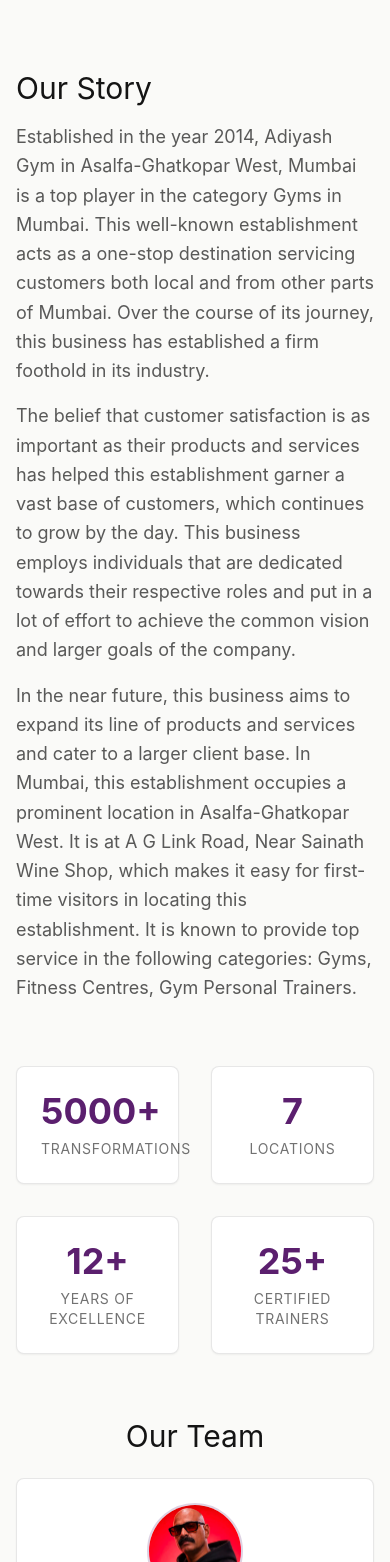
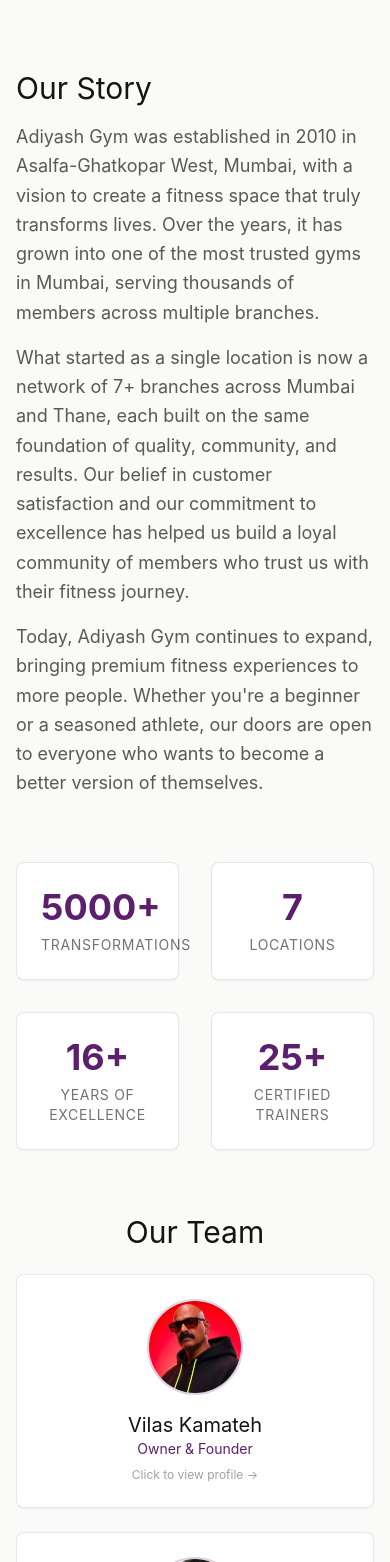
Before and after one commit to adiyashgym-ops/adiyash-gym-website, a React (Vite) app: page /about in a window 390 px wide. Shown: the part 266-1828 px from the top of the page. Built offline with nearby package versions, Linux system fonts and the light colour scheme; no server answers; a web font is replaced by a local one.

Commit message:
Final: About and Owner pages with correct image path and 2010

```diff
--- a/src/components/About.jsx
+++ b/src/components/About.jsx
@@ -4,6 +4,56 @@
 import AnimatedSection from './AnimatedSection'
 
 const About = () => {
+  const timelineData = [
+    {
+      year: '2010',
+      title: 'Business Born',
+      description: 'The vision for Adiyash Gym was born — a dream to make fitness accessible to everyone.',
+    },
+    {
+      year: '2015',
+      title: 'Ladies Gym',
+      description: "Adiyash's first dedicated ladies-only fitness space, created to empower women in a safe, supportive environment.",
+      date: '11/01/2015',
+    },
+    {
+      year: '2015',
+      title: 'Unisex Gym',
+      description: 'The original Adiyash Gym — where it all began. A community hub for fitness enthusiasts of all levels.',
+      date: '31/05/2015',
+    },
+    {
+      year: '2020',
+      title: 'Kandivali',
+      description: 'Opened during challenging times, Kandivali became a beacon of health and resilience for the community.',
+      date: '01/11/2020',
+    },
+    {
+      year: '2022',
+      title: 'Vikhroli',
+      description: "A modern facility designed to bring premium fitness to the heart of Vikhroli's growing community.",
+      date: '02/10/2022',
+    },
+    {
+      year: '2024',
+      title: 'Kurla',
+      description: 'Our newest flagship location, offering state-of-the-art equipment and a premium fitness experience.',
+      date: '21/01/2024',
+    },
+    {
+      year: '2024',
+      title: 'Marol',
+      description: 'A fresh, vibrant space for the Marol community — the latest addition to the Adiyash family.',
+      date: '05/06/2024',
+    },
+    {
+      year: '2025',
+      title: 'V49 Thane',
+      description: "The newest branch in Thane, bringing Adiyash's signature fitness experience to a new city.",
+      date: '30/04/2025',
+    },
+  ]
+
   return (
     <section className="min-h-screen bg-cream py-24 px-4">
       <div className="max-w-7xl mx-auto">
@@ -43,13 +93,22 @@
           <div className="max-w-4xl mx-auto mb-16">
             <h2 className="font-heading text-3xl text-ink mb-4">Our Story</h2>
             <p className="font-body text-ink/70 text-lg leading-relaxed mb-4">
-              Established in the year 2014, Adiyash Gym in Asalfa-Ghatkopar West, Mumbai is a top player in the category Gyms in Mumbai. This well-known establishment acts as a one-stop destination servicing customers both local and from other parts of Mumbai. Over the course of its journey, this business has established a firm foothold in its industry.
+              Adiyash Gym was established in 2010 in Asalfa-Ghatkopar West, Mumbai, with a
+              vision to create a fitness space that truly transforms lives. Over the years,
+              it has grown into one of the most trusted gyms in Mumbai, serving thousands
+              of members across multiple branches.
             </p>
             <p className="font-body text-ink/70 text-lg leading-relaxed mb-4">
-              The belief that customer satisfaction is as important as their products and services has helped this establishment garner a vast base of customers, which continues to grow by the day. This business employs individuals that are dedicated towards their respective roles and put in a lot of effort to achieve the common vision and larger goals of the company.
+              What started as a single location is now a network of 7+ branches across
+              Mumbai and Thane, each built on the same foundation of quality, community,
+              and results. Our belief in customer satisfaction and our commitment to
+              excellence has helped us build a loyal community of members who trust us
+              with their fitness journey.
             </p>
             <p className="font-body text-ink/70 text-lg leading-relaxed">
-              In the near future, this business aims to expand its line of products and services and cater to a larger client base. In Mumbai, this establishment occupies a prominent location in Asalfa-Ghatkopar West. It is at A G Link Road, Near Sainath Wine Shop, which makes it easy for first-time visitors in locating this establishment. It is known to provide top service in the following categories: Gyms, Fitness Centres, Gym Personal Trainers.
+              Today, Adiyash Gym continues to expand, bringing premium fitness experiences
+              to more people. Whether you're a beginner or a seasoned athlete, our doors
+              are open to everyone who wants to become a better version of themselves.
             </p>
           </div>
         </AnimatedSection>
@@ -80,14 +139,13 @@
           <div className="max-w-4xl mx-auto mb-16">
             <h2 className="font-heading text-3xl text-ink mb-6 text-center">Our Team</h2>
             <div className="grid grid-cols-1 md:grid-cols-2 lg:grid-cols-4 gap-6">
-              {/* Vilas Kamathe - Clickable to Owner Page */}
               <Link to="/owner" className="bg-white border border-ink/10 rounded-lg p-6 text-center shadow-sm hover:border-purple/50 transition-all hover:scale-[1.02] cursor-pointer block">
                 <img
                   src="/team/vilas-kamathe.jpg"
-                  alt="Vilas Kamathe"
+                  alt="Vilas Kamateh"
                   className="w-24 h-24 rounded-full mx-auto mb-4 object-cover border-2 border-purple/20"
                 />
-                <h3 className="font-heading text-ink text-xl">Vilas Kamathe</h3>
+                <h3 className="font-heading text-ink text-xl">Vilas Kamateh</h3>
                 <p className="font-body text-purple text-sm">Owner & Founder</p>
                 <p className="font-body text-ink/40 text-xs mt-2">Click to view profile →</p>
               </Link>
@@ -125,8 +183,49 @@
           </div>
         </AnimatedSection>
 
+        {/* ===== OUR JOURNEY TIMELINE ===== */}
+        <AnimatedSection delay={0.8}>
+          <div className="max-w-4xl mx-auto mb-16">
+            <h2 className="font-heading text-3xl text-ink mb-2 text-center">Our Journey</h2>
+            <p className="font-body text-ink/60 text-center max-w-2xl mx-auto mb-10">
+              16 Years of Excellence — From a vision in 2010 to 7+ branches across Mumbai
+            </p>
+
+            <div className="relative">
+              {/* Vertical Line */}
+              <div className="absolute left-4 md:left-1/2 top-0 bottom-0 w-0.5 bg-purple/30"></div>
+
+              {timelineData.map((item, index) => (
+                <div key={index} className={`relative flex flex-col md:flex-row mb-8 ${index % 2 === 0 ? 'md:flex-row' : 'md:flex-row-reverse'}`}>
+                  {/* Dot */}
+                  <div className="absolute left-4 md:left-1/2 w-3 h-3 bg-purple rounded-full transform -translate-x-1.5 md:-translate-x-1.5 mt-2 z-10"></div>
+
+                  {/* Content */}
+                  <div className={`ml-12 md:ml-0 md:w-1/2 ${index % 2 === 0 ? 'md:pr-12 md:text-right' : 'md:pl-12'}`}>
+                    <div className="bg-white border border-ink/10 rounded-lg p-6 shadow-sm hover:border-purple/50 transition-all hover:scale-[1.01]">
+                      <div className="flex items-center justify-between md:block">
+                        <span className="font-heading text-2xl text-purple">{item.year}</span>
+                        {item.date && (
+                          <span className="text-ink/40 text-sm font-body ml-2 md:ml-0 md:block">
+                            {item.date}
+                          </span>
+                        )}
+                      </div>
+                      <h3 className="font-heading text-xl text-ink mt-2">{item.title}</h3>
+                      <p className="font-body text-ink/60 text-sm mt-1">{item.description}</p>
+                    </div>
+                  </div>
+
+                  {/* Empty spacer for alternating */}
+                  <div className="hidden md:block md:w-1/2"></div>
+                </div>
+              ))}
+            </div>
+          </div>
+        </AnimatedSection>
+
         {/* Mission Section */}
-        <AnimatedSection delay={0.8}>
+        <AnimatedSection delay={1.0}>
           <div className="max-w-4xl mx-auto mb-16">
             <h2 className="font-heading text-3xl text-ink mb-4">Our Mission</h2>
             <p className="font-body text-ink/70 text-lg leading-relaxed">
@@ -139,7 +238,7 @@
         </AnimatedSection>
 
         {/* CTA */}
-        <AnimatedSection delay={1.0}>
+        <AnimatedSection delay={1.2}>
           <div className="text-center">
             <Link
               to="/select-branch"
--- a/src/components/Owner.jsx
+++ b/src/components/Owner.jsx
@@ -17,7 +17,7 @@
             <div className="md:w-1/3 bg-purple/5 flex items-center justify-center p-8">
               <img
                 src="/team/vilas-kamathe.jpg"
-                alt="Vilas Kamathe"
+                alt="Vilas Kamateh"
                 className="w-64 h-64 rounded-full object-cover border-4 border-purple/20"
               />
             </div>
@@ -30,7 +30,7 @@
                 transition={{ duration: 0.6 }}
                 className="font-heading text-3xl md:text-4xl text-ink mb-2"
               >
-                Vilas Kamathe
+                Vilas Kamateh
               </motion.h1>
               <p className="font-body text-purple font-semibold text-lg mb-4">
                 Owner & Founder
@@ -43,7 +43,7 @@
                 className="space-y-4 text-ink/70 font-body leading-relaxed"
               >
                 <p>
-                  Vilas Kamathe started Adiyash Gym in 2018 with a vision to make
+                  Vilas Kamateh started Adiyash Gym in 2010 with a vision to make
                   fitness accessible to everyone. What began as a single location
                   has now grown into 7 branches across Mumbai, creating a community
                   of thousands of transformed lives.
@@ -69,7 +69,7 @@
                 className="grid grid-cols-3 gap-4 mt-6 pt-6 border-t border-ink/10"
               >
                 <div className="text-center">
-                  <p className="font-heading text-2xl text-purple">2018</p>
+                  <p className="font-heading text-2xl text-purple">2010</p>
                   <p className="font-body text-xs text-ink/40">Started</p>
                 </div>
                 <div className="text-center">
@@ -77,7 +77,7 @@
                   <p className="font-body text-xs text-ink/40">Branches</p>
                 </div>
                 <div className="text-center">
-                  <p className="font-heading text-2xl text-purple">500+</p>
+                  <p className="font-heading text-2xl text-purple">5000+</p>
                   <p className="font-body text-xs text-ink/40">Transformations</p>
                 </div>
               </motion.div>
--- a/src/content/siteData.js
+++ b/src/content/siteData.js
@@ -20,11 +20,11 @@
     facebook: 'https://facebook.com/adiyashgym',
   },
 
-  // ----- STATS (UPDATED) -----
+  // ----- STATS (UPDATED: 12+ → 16+) -----
   stats: [
     { number: '5000+', label: 'Transformations' },
     { number: '7', label: 'Locations' },
-    { number: '12+', label: 'Years of Excellence' },
+    { number: '16+', label: 'Years of Excellence' },
     { number: '25+', label: 'Certified Trainers' },
   ],
 
```
